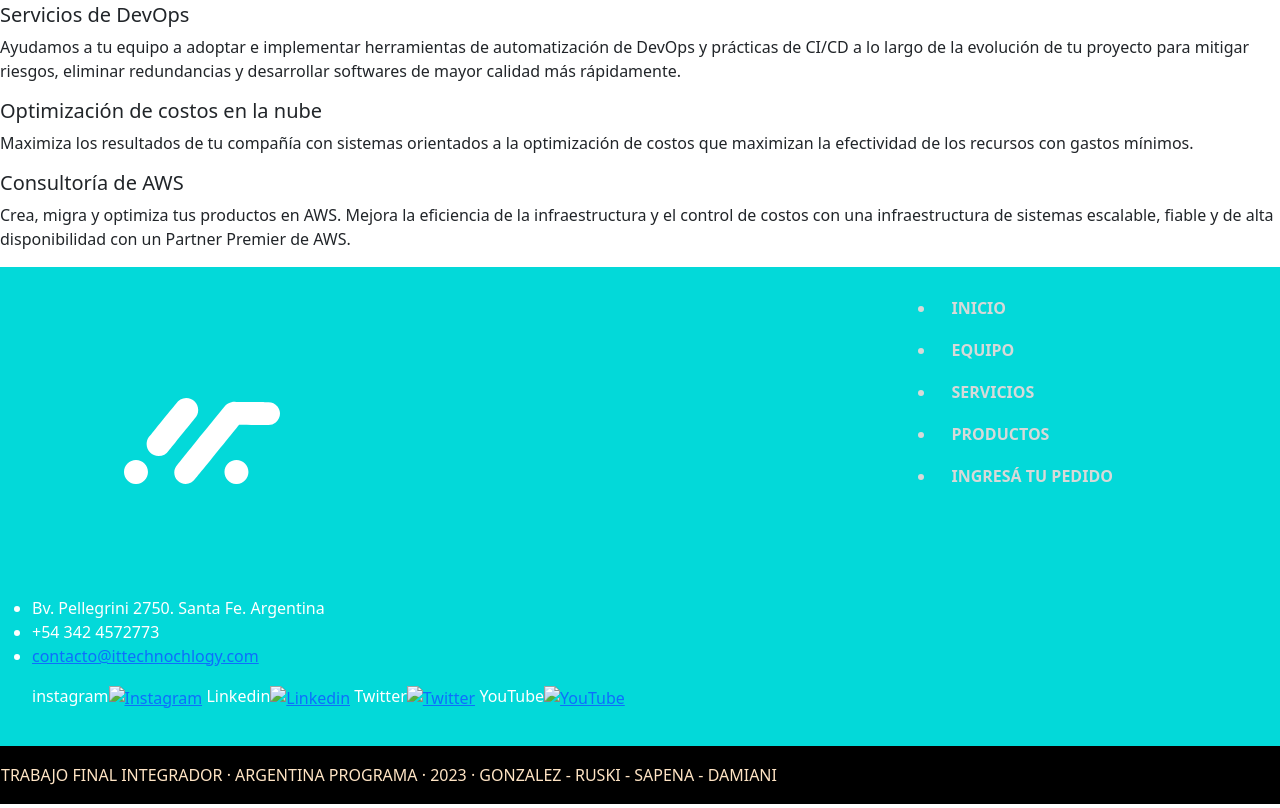
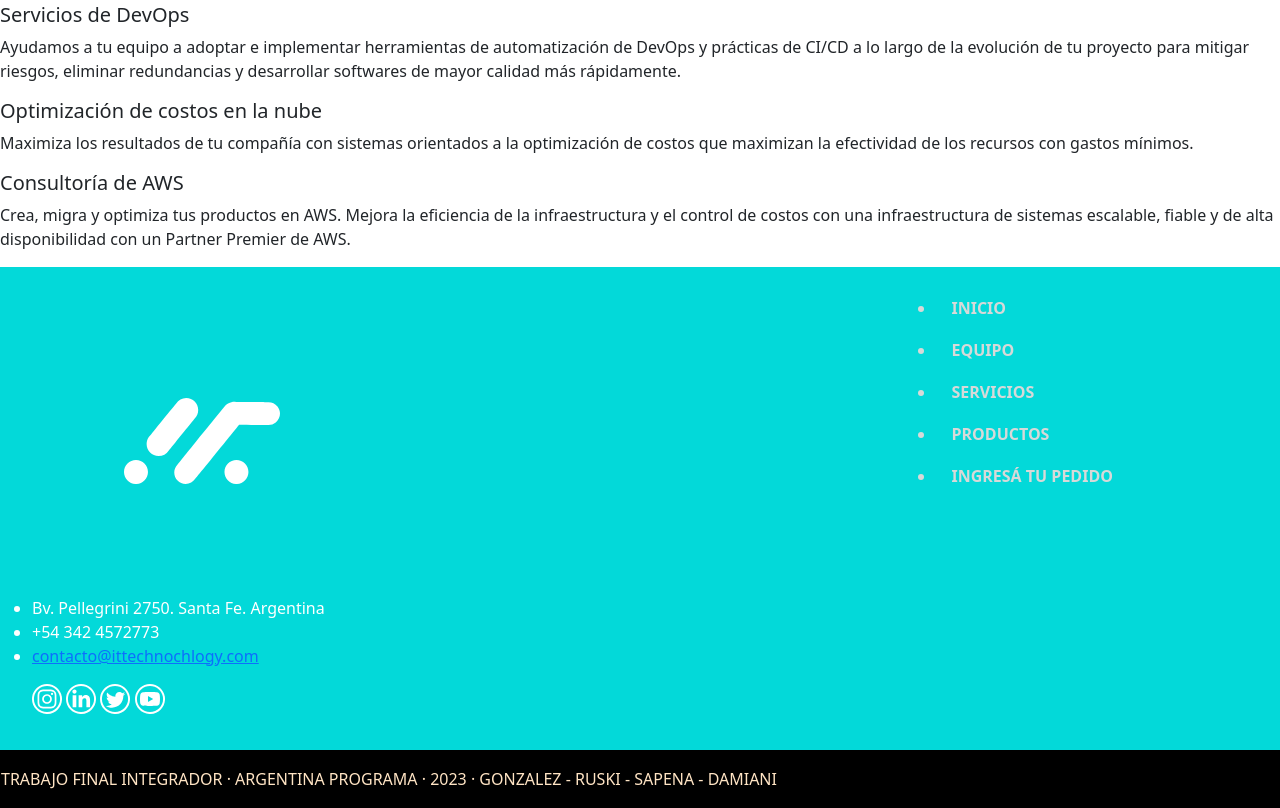
Before and after one commit to Fruski/Trabajo-Integrador-UTN, a plain HTML site: page it technology/pages/servicios.html in a window 1280 px wide. Shown: the part 575-1383 px from the top of the page. Drawn offline with nearby package versions, Linux system fonts and the light colour scheme.

Commit message:
iconos
correccion para iconos de footer

```diff
--- a/it technology/pages/servicios.html
+++ b/it technology/pages/servicios.html
@@ -79,24 +79,24 @@
              <div class="iconos">
                <ul>
                 <li>
-                   instagram <!-- dejo este texto hasta tanto se cree en plano de color de fondo. Luego se borra porque ya está incorporada la imagen. VER SI NO AJUSTAMOS EL TAMAÑO A % UNA VEZ QUE ESTÉ EL FONDO DE COLOR PARA MEJOR RESPUESTA EN RESPONSIVE-->
+                   <!-- dejo este texto hasta tanto se cree en plano de color de fondo. Luego se borra porque ya está incorporada la imagen. VER SI NO AJUSTAMOS EL TAMAÑO A % UNA VEZ QUE ESTÉ EL FONDO DE COLOR PARA MEJOR RESPUESTA EN RESPONSIVE-->
                    <a href="https://www.instagram.com/github/" target="_blank">
-                   <img src="./multimedia/logo_ig.svg" alt="Instagram" width="30px"></a>
+                   <img src="https://raw.githubusercontent.com/Fruski/Trabajo-Integrador-UTN/e19af55e6897849d010bda88d54b766ef73e6c68/it%20technology/imgs/logo_ig.svg" alt="Instagram" width="30px"></a>
                 </li>
                 <li>
-                   Linkedin <!-- dejo este texto hasta tanto se cree en plano de color de fondo. Luego se borra porque ya está incorporada la imagen. VER SI NO AJUSTAMOS EL TAMAÑO A % UNA VEZ QUE ESTÉ EL FONDO DE COLOR PARA MEJOR RESPUESTA EN RESPONSIVE-->
+                   <!-- dejo este texto hasta tanto se cree en plano de color de fondo. Luego se borra porque ya está incorporada la imagen. VER SI NO AJUSTAMOS EL TAMAÑO A % UNA VEZ QUE ESTÉ EL FONDO DE COLOR PARA MEJOR RESPUESTA EN RESPONSIVE-->
                    <a href="https://www.linkedin.com/company/github/" target="_blank">
-                   <img src="./multimedia/logo_lkn.svg" alt="Linkedin" width="30px"></a>
+                   <img src="https://raw.githubusercontent.com/Fruski/Trabajo-Integrador-UTN/e19af55e6897849d010bda88d54b766ef73e6c68/it%20technology/imgs/logo_lkn.svg" alt="Linkedin" width="30px"></a>
                 </li>
                 <li>
-                   Twitter <!-- dejo este texto hasta tanto se cree en plano de color de fondo. Luego se borra porque ya está incorporada la imagen. VER SI NO AJUSTAMOS EL TAMAÑO A % UNA VEZ QUE ESTÉ EL FONDO DE COLOR PARA MEJOR RESPUESTA EN RESPONSIVE-->
+                   <!-- dejo este texto hasta tanto se cree en plano de color de fondo. Luego se borra porque ya está incorporada la imagen. VER SI NO AJUSTAMOS EL TAMAÑO A % UNA VEZ QUE ESTÉ EL FONDO DE COLOR PARA MEJOR RESPUESTA EN RESPONSIVE-->
                     <a href="https://twitter.com/github" target="_blank">
-                   <img src="./multimedia/logo_twt.svg" alt="Twitter" width="30px"></a>
+                    <img src="https://raw.githubusercontent.com/Fruski/Trabajo-Integrador-UTN/e19af55e6897849d010bda88d54b766ef73e6c68/it%20technology/imgs/logo_twt.svg" alt="Twitter" width="30px"></a>
                 </li>
                 <li>
-                   YouTube <!-- dejo este texto hasta tanto se cree en plano de color de fondo. Luego se borra porque ya está incorporada la imagen. VER SI NO AJUSTAMOS EL TAMAÑO A % UNA VEZ QUE ESTÉ EL FONDO DE COLOR PARA MEJOR RESPUESTA EN RESPONSIVE-->
+                   <!-- dejo este texto hasta tanto se cree en plano de color de fondo. Luego se borra porque ya está incorporada la imagen. VER SI NO AJUSTAMOS EL TAMAÑO A % UNA VEZ QUE ESTÉ EL FONDO DE COLOR PARA MEJOR RESPUESTA EN RESPONSIVE-->
                     <a href="https://www.youtube.com/watch?v=suzMNqDQiyU" target="_blank">
-                   <img src="./multimedia/logo_yt.svg" alt="YouTube" width="30px"></a>
+                    <img src="https://raw.githubusercontent.com/Fruski/Trabajo-Integrador-UTN/e19af55e6897849d010bda88d54b766ef73e6c68/it%20technology/imgs/logo_yt.svg" alt="YouTube" width="30px"></a>
                 </li>
                 </ul>
              </div>
```
